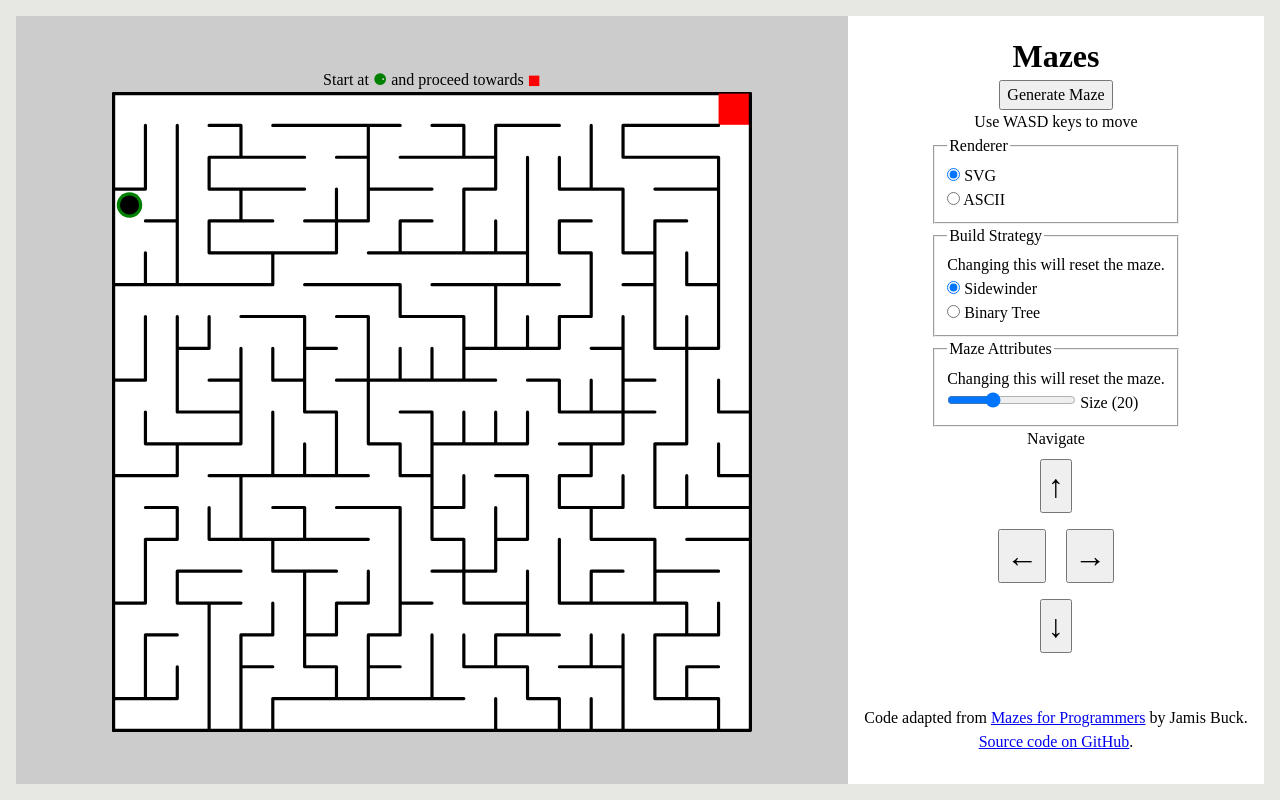
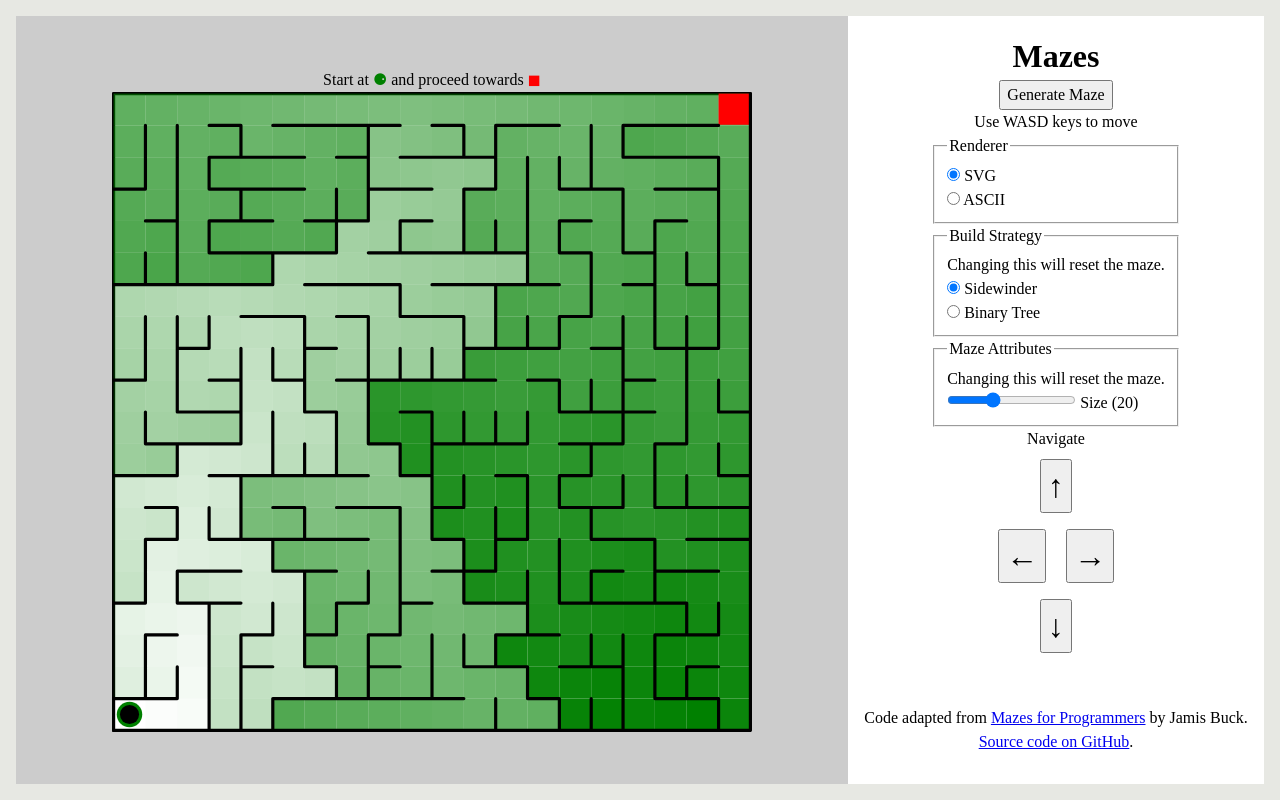
Before and after one commit to thudfactor/mazes, a React (Create React App) app: page / in a window 1280 px wide. Built offline with nearby package versions, Linux system fonts and the light colour scheme.

Commit message:
Distance rendering

```diff
--- a/src/model/distances.ts
+++ b/src/model/distances.ts
@@ -3,11 +3,13 @@ import Cell from "./cell";
 class Distances {
   root: Cell;
   cellMap: Map<Cell, number>;
+  maxDistance: number;
 
   constructor(root:Cell) {
     this.root = root;
     this.cellMap = new Map();
     this.cellMap.set(root, 0);
+    this.maxDistance = 0;
   }
 
   cells() {
@@ -21,6 +23,9 @@ class Distances {
 
   to(cell: Cell, distance: number) {
     this.cellMap.set(cell, distance);
+    if (distance > this.maxDistance) {
+      this.maxDistance = distance;
+    }
   }
 }
 
--- a/src/model/grid.ts
+++ b/src/model/grid.ts
@@ -8,7 +8,7 @@ export default class Grid {
   start: Cell;
   end: Cell;
 
-  constructor(rows: number, columns: number) {
+  constructor(rows: number, columns: number, randomizeGoals: boolean = false) {
     this.rows = rows;
     this.columns = columns;
     this.grid = this.prepareGrid();
@@ -16,11 +16,17 @@ export default class Grid {
 
     this.getCellAt.bind(this);
 
-    const startCol = (randomFrom(1) === 0) ? 0 : this.columns - 1;
-    const endCol = (startCol === 0) ? this.columns - 1 : 0;
+    if (randomizeGoals) {
+      const startCol = (randomFrom(1) === 0) ? 0 : this.columns - 1;
+      const endCol = (startCol === 0) ? this.columns - 1 : 0;
 
-    this.start = this.grid[randomFrom(this.rows - 1)][startCol];
-    this.end = this.grid[randomFrom(this.rows - 1)][endCol];
+      this.start = this.grid[randomFrom(this.rows - 1)][startCol];
+      this.end = this.grid[randomFrom(this.rows - 1)][endCol];
+    } else {
+      this.start = this.grid[rows - 1][0];
+      this.end = this.grid[0][columns - 1];
+    }
+
   }
 
   prepareGrid(): Cell[][] {
--- a/src/renderers/svg-renderer.tsx
+++ b/src/renderers/svg-renderer.tsx
@@ -35,6 +35,27 @@ function renderLandmarks(maze: Grid) {
     </g>
   );
 }
+
+function renderDistance(maze: Grid): JSX.Element {
+  const distance = maze.start.distances();
+  const opacityStep = 1 / distance.maxDistance;
+  const cellsList = maze.eachCell();
+  const rectAr:JSX.Element[] = [];
+  for (let cell of cellsList) {
+    if (!cell ) continue;
+    const x = cell.column * cellSize;
+    const y = cell.row * cellSize;
+    const opacity = distance.at(cell) * opacityStep;
+    rectAr.push (
+      <rect key={`cell-${cell.column}-${cell.row}`} x={x} y={y} width={cellSize} height={cellSize} fill="green" fillOpacity={opacity} />
+    )
+  }
+  return (
+    <g className="distances">
+      { rectAr }
+    </g>
+  )
+};
 
 function renderWalls(maze: Grid): JSX.Element {
   const cellsList = maze.eachCell();
@@ -76,6 +97,7 @@ export function SVGRenderer({ maze, avatar }:SVGRendererProps) {
         <rect x="0" y="0" width="100%" height="100%" fill="white" />
         <line strokeLinecap="round" strokeWidth="1" stroke="black" x1={0} y1={0} x2={width} y2={0} />
         <line strokeLinecap="round" strokeWidth="1" stroke="black" x1={0} y1={0} x2={0} y2={height} />
+        { renderDistance(maze) }
         { renderLandmarks(maze) }
         { renderWalls(maze) }
         { avatar && <Avatar x={avatar.column * cellSize} y={avatar.row * cellSize} size={cellSize} /> }
```
